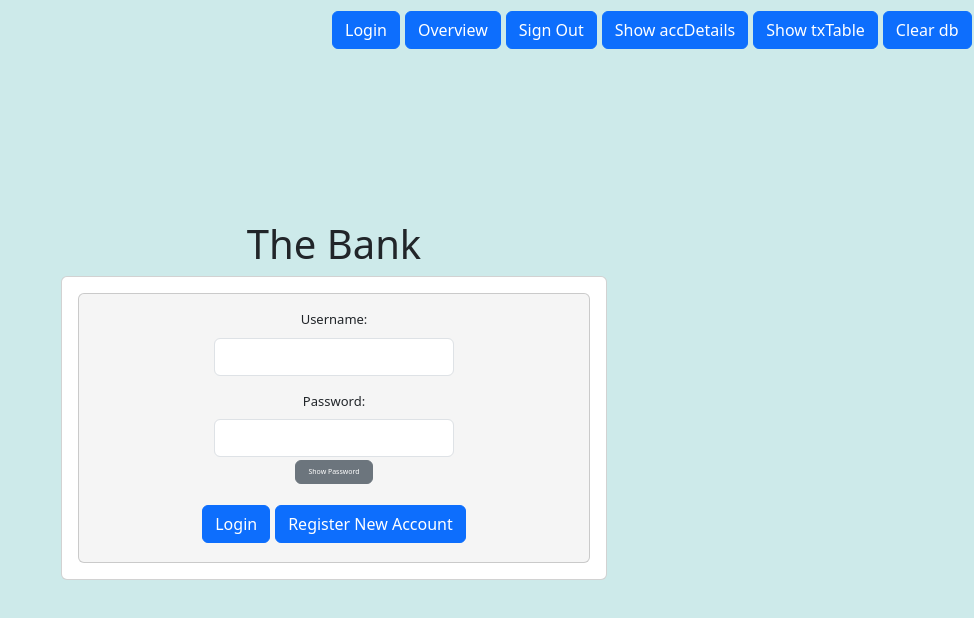
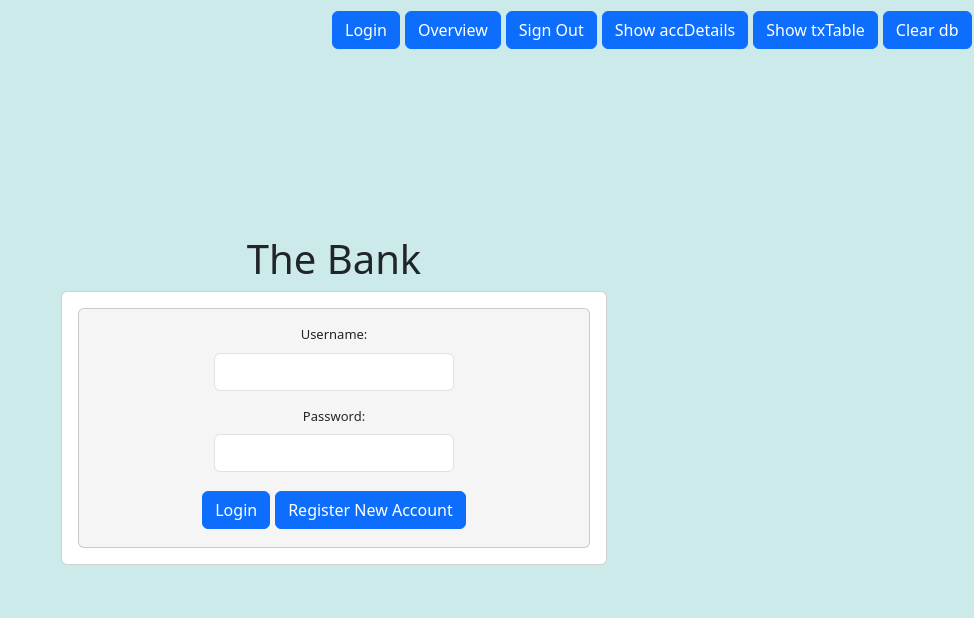
Before and after one commit to Grebllah/social_media, a React (Vite) app in the folder frontend/: page / in a window 1280 px wide. Both pictures are taken after a click on the button "Login". Shown: the top 618 px of the page, without its empty margins (306-1280 px from the left). Built offline with nearby package versions, Linux system fonts and the light colour scheme.

Commit message:
start welcome page

```diff
--- a/frontend/components/authentication/Authentication.jsx
+++ b/frontend/components/authentication/Authentication.jsx
@@ -53,7 +53,7 @@ function Login(props) {
                         type="password"
                         onChange={(e)=>{props.setLoginDetails({...props.loginDetails, ["password"]: e.target.value})}}
                         ></Form.Control>
-                        <Button variant='secondary' id='showButton'>Show Password</Button>
+                        {/* <Button variant='secondary' id='showButton'>Show Password</Button> */}
                     </Form.Group>
                     <Button onClick={()=>{props.onAuthentication('login')}}>Login</Button>
                     <Button onClick={()=>{props.setAuthRoute('register')}}>Register New Account</Button>
@@ -88,7 +88,7 @@ function Register(props) {
                         type="password"
                         onChange={(e)=>{props.setLoginDetails({...props.loginDetails, ["password"]: e.target.value})}}
                         ></Form.Control>
-                        <Button variant='secondary' id='showButton'>Show Password</Button>
+                        {/* <Button variant='secondary' id='showButton'>Show Password</Button> */}
                     </Form.Group>
                     <Button onClick={()=>{props.setAuthRoute('login')}}>Cancel</Button>
                     <Button onClick={()=>{props.onAuthentication('register')}}>Create Account</Button>
```
